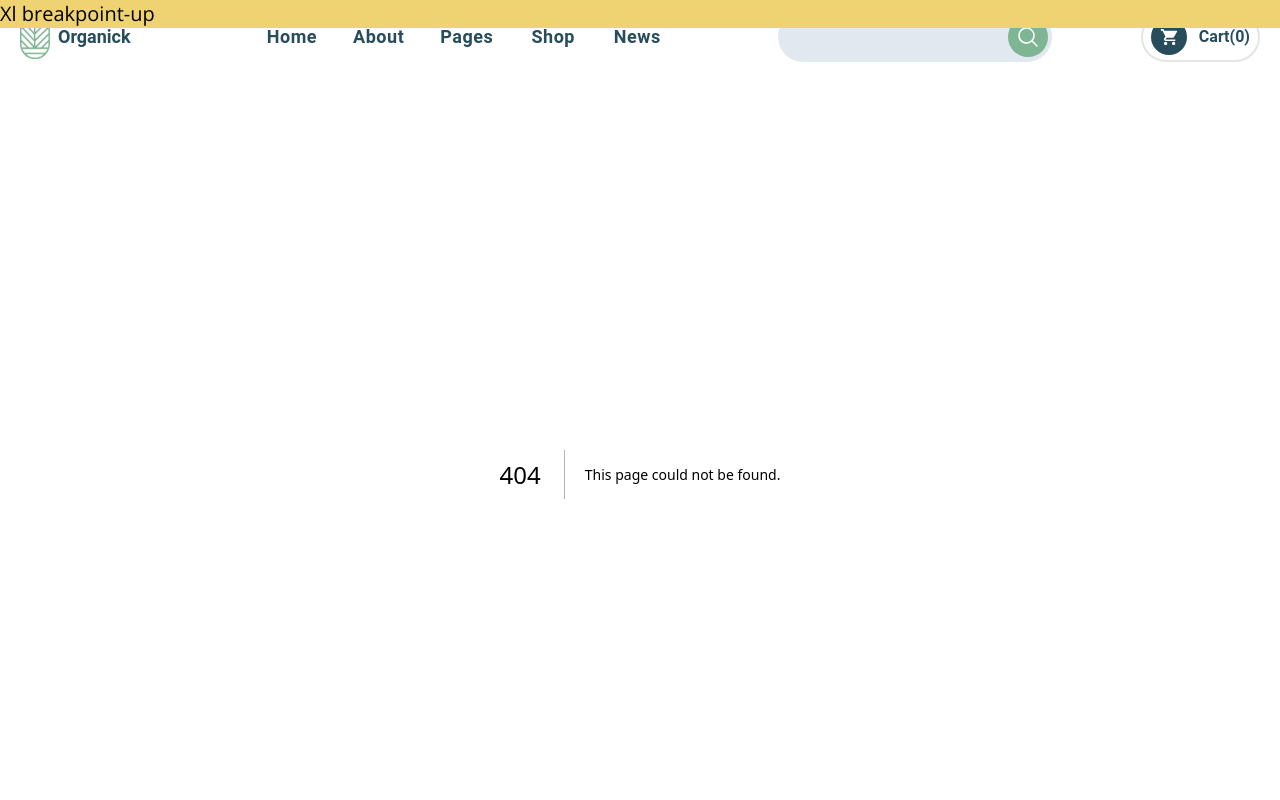
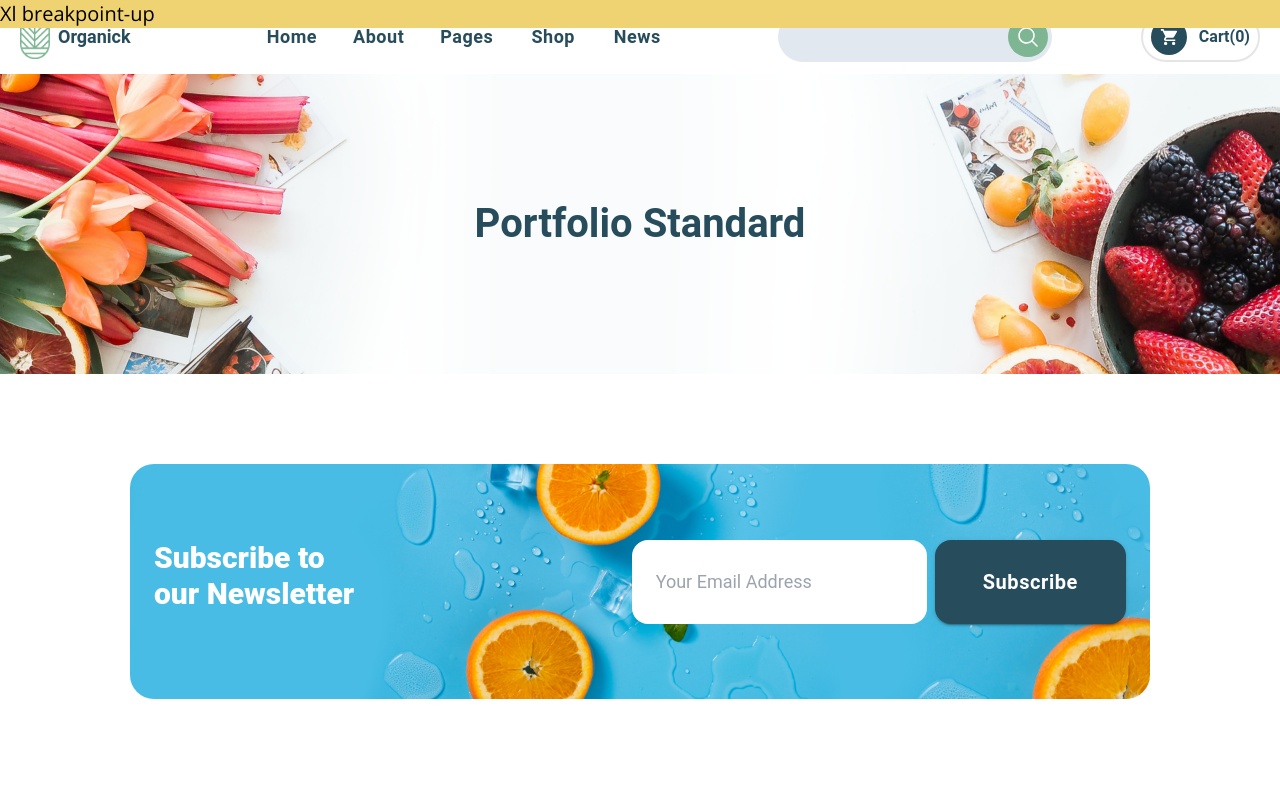
Before and after one commit to kaomao1234/agriculture-cloned-app, a Next.js app: page /Portfolio in a window 1280 px wide. Before the commit this address had no page. Shown: the top 800 px of the page. Built offline with nearby package versions, Linux system fonts and the light colour scheme.

Commit message:
feat(pages): create portfolio page.

```diff
--- /dev/null
+++ b/src/pages/Portfolio/index.tsx
@@ -0,0 +1,21 @@
+import { Banner, Newslatteer } from "@/components";
+import { Portfolio } from "@/templates/Portfolio";
+import { FC } from "react";
+
+let a = 0;
+const recur = ()=>{
+    console.log(a);
+    a+=1;
+    return <div className="bg-sunset_pearl">{a < 41674 ? recur():null}</div>
+}
+
+const PortfolioPage: FC = () => {
+  return (
+    <div className="flex min-h-screen flex-col bg-white">
+      <Banner image="Portfolio/Banner/image.png" label="portfolio standard" />
+      <Portfolio/>
+      <Newslatteer />
+    </div>
+  );
+};
+export default PortfolioPage;
```
